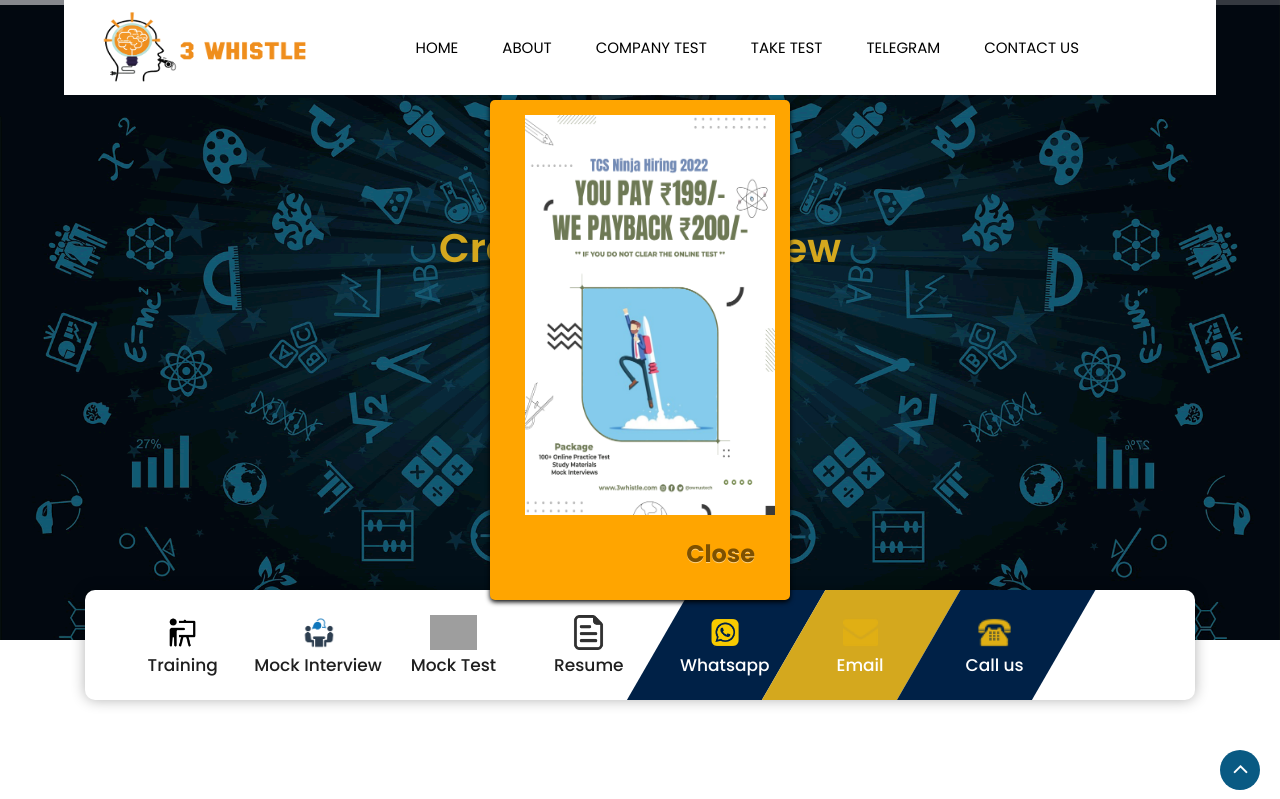
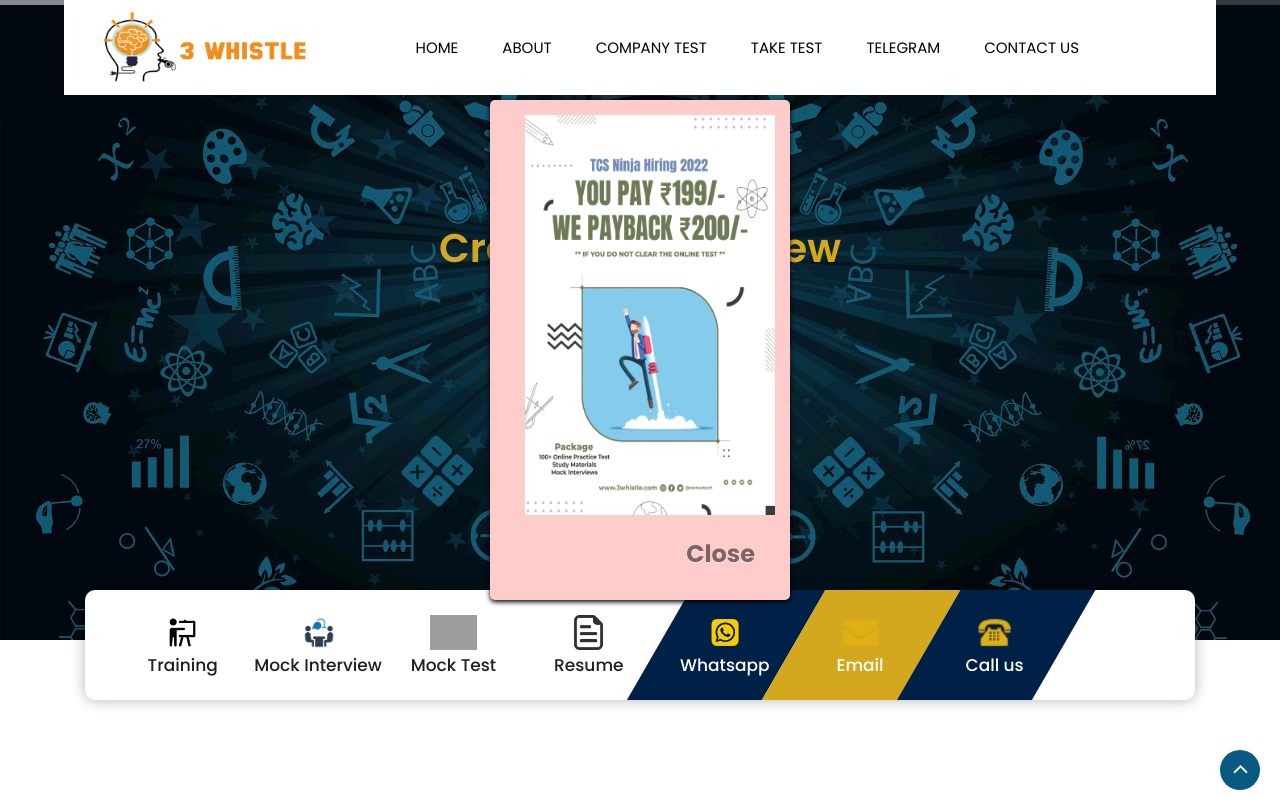
Before and after one commit to ahamedlimras66/3whistle, a Flask app: page / in a window 1280 px wide. Shown: the top 799 px of the page. Run offline with Flask 2, Linux system fonts and the light colour scheme; some libraries are stand-ins or nearby versions; grey boxes are pictures that could not be loaded.

Commit message:
limjyxauus

```diff
--- a/templates/index.html
+++ b/templates/index.html
@@ -60,7 +60,7 @@ min-width: 60px;
 width: 300px;
 min-height: 500px;
 margin: 100px auto;
-background: orange;
+background: #ffcccc;
 position: relative;
 z-index: 103;
 padding: 15px 35px;
```
